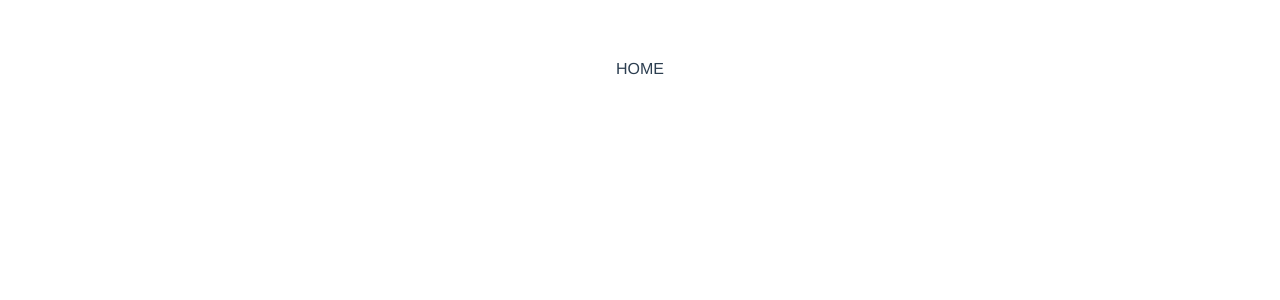
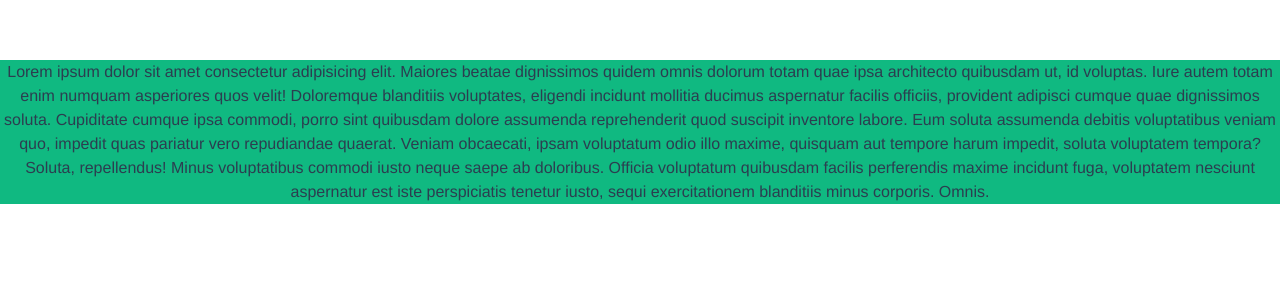
Before and after one commit to cjy324/vue3.0-ts-exam, a Vue app: page / in a window 1280 px wide. Shown: the top 300 px of the page. Built offline with nearby package versions, Linux system fonts and the light colour scheme.

Commit message:
21.02.20 tailwind 설치완료

```diff
--- a/package.json
+++ b/package.json
@@ -12,6 +12,9 @@
   "devDependencies": {
     "@vitejs/plugin-vue": "^1.1.4",
     "@vue/compiler-sfc": "^3.0.5",
+    "autoprefixer": "^10.2.4",
+    "postcss": "^8.2.6",
+    "tailwindcss": "^2.0.3",
     "typescript": "^4.1.3",
     "vite": "^2.0.1"
   }
--- /dev/null
+++ b/postcss.config.js
@@ -0,0 +1,6 @@
+module.exports = {
+  plugins: {
+    tailwindcss: {},
+    autoprefixer: {},
+  },
+}
--- a/src/App.vue
+++ b/src/App.vue
@@ -1,5 +1,10 @@
 <template>
-  HOME
+
+  <div class="container mx-auto bg-green-500">Lorem ipsum dolor sit amet consectetur adipisicing elit. Maiores beatae dignissimos quidem omnis dolorum totam quae ipsa architecto quibusdam ut, id voluptas. Iure autem totam enim numquam asperiores quos velit!
+  Doloremque blanditiis voluptates, eligendi incidunt mollitia ducimus aspernatur facilis officiis, provident adipisci cumque quae dignissimos soluta. Cupiditate cumque ipsa commodi, porro sint quibusdam dolore assumenda reprehenderit quod suscipit inventore labore.
+  Eum soluta assumenda debitis voluptatibus veniam quo, impedit quas pariatur vero repudiandae quaerat. Veniam obcaecati, ipsam voluptatum odio illo maxime, quisquam aut tempore harum impedit, soluta voluptatem tempora? Soluta, repellendus!
+  Minus voluptatibus commodi iusto neque saepe ab doloribus. Officia voluptatum quibusdam facilis perferendis maxime incidunt fuga, voluptatem nesciunt aspernatur est iste perspiciatis tenetur iusto, sequi exercitationem blanditiis minus corporis. Omnis.
+  </div>
 </template>
 
 <script lang="ts">
--- /dev/null
+++ b/src/index.css
@@ -0,0 +1,3 @@
+@tailwind base;
+@tailwind components;
+@tailwind utilities;
--- a/src/main.ts
+++ b/src/main.ts
@@ -1,4 +1,5 @@
 import { createApp } from 'vue'
 import App from './App.vue'
+import './index.css'
 
 createApp(App).mount('#app')
--- /dev/null
+++ b/tailwind.config.js
@@ -0,0 +1,11 @@
+module.exports = {
+  purge: ['./index.html', './src/**/*.{vue,js,ts,jsx,tsx}'],
+  darkMode: false, // or 'media' or 'class'
+  theme: {
+    extend: {},
+  },
+  variants: {
+    extend: {},
+  },
+  plugins: [],
+}
```
Also changed, not shown: 1 other file (tests, documents, lock files or other folders).
